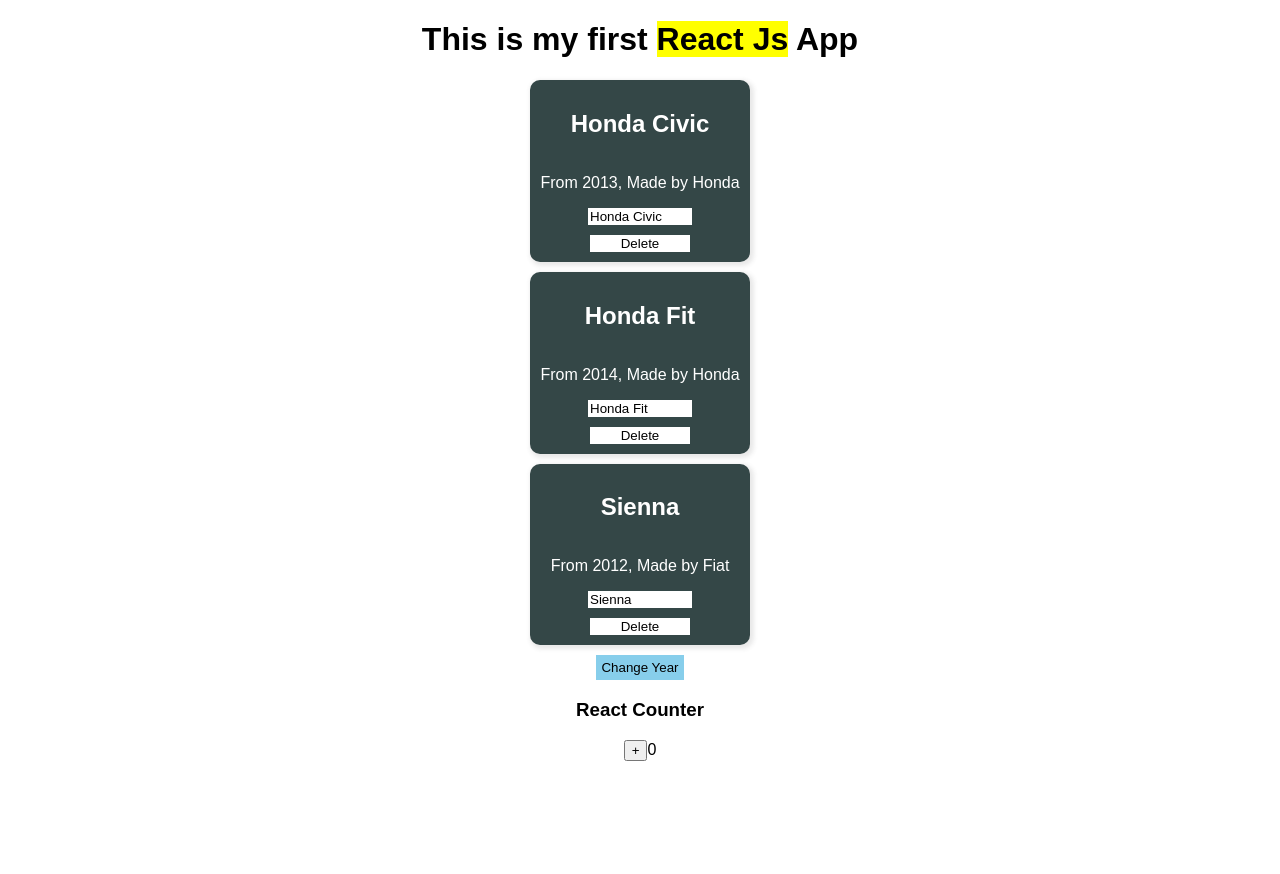
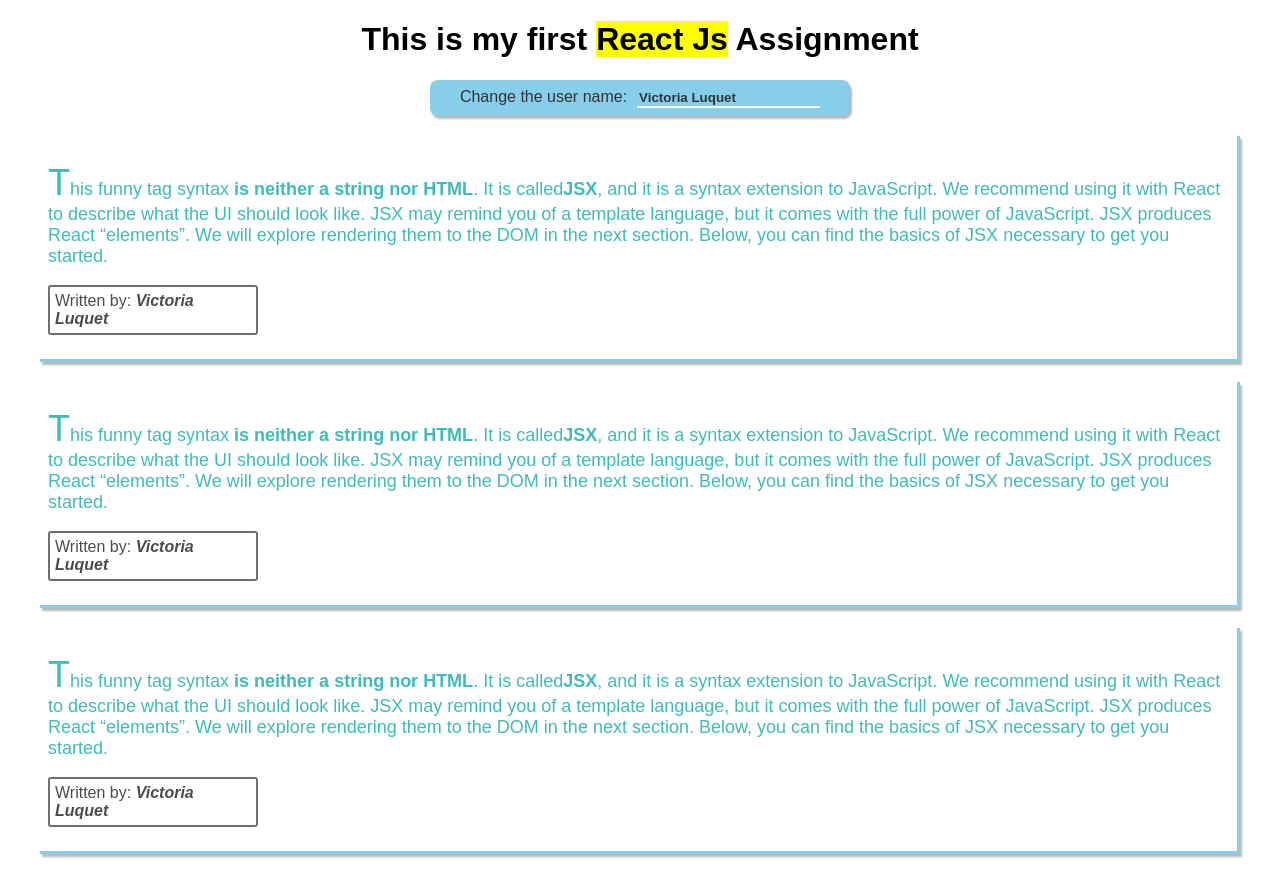
Before and after one commit to vicluq/React-JS, a React (Create React App) app in the folder first-app/: page / in a window 1280 px wide. Before the commit the page ends 800 px from the top, so only its background shows below. Built offline with nearby package versions, Linux system fonts and the light colour scheme.

Commit message:
first assignment

```diff
--- a/first-app/src/App.css
+++ b/first-app/src/App.css
@@ -3,3 +3,6 @@
   text-align: center;
   box-sizing: border-box;
 }
+.posts {
+  margin: 20px 0 0;
+}
--- a/first-app/src/App.jsx
+++ b/first-app/src/App.jsx
@@ -1,104 +1,34 @@
 import React, { Component } from "react";
-import lodash from "lodash";
-
-import "./App.css"; //import App content. webpack will access this because i've imported the App on my index.js (entry)
-import Car from "./Car/Car";
-import Counter from "./Counter/Counter";
+import "./App.css";
+import UserOutput from "./UserOutput/UserOutput";
+import UserInput from "./UserInput/UserInput";
 
 class App extends Component {
-  //nao tem para que usar props muito, a não ser que eu queira passar algo no ReactDOM.render
-  constructor() {
-    super();
-    this.Buttonstyle = {
-      padding: "5px",
-      backgroundColor: "skyblue",
-      border: "none",
-      cursor: "pointer",
-    };
-  }
   state = {
-    cars: [
-      { name: "Honda Civic", brand: "Honda", fabYear: "2013" },
-      { name: "Honda Fit", brand: "Honda", fabYear: "2014" },
-      { name: "Sienna", brand: "Fiat", fabYear: "2012" },
-    ],
-    state2:
-      "this won´t change/be substituted if i call setState, only if i was using hooks -> useState",
-    counter: 0,
+    test: "react é massa",
+    username: "Victoria Luquet",
   };
 
-  counter() {
-    //this here refers to global and not to the Class because it is a normal function
-    this.setState((previousState) => {
-      return { ...previousState, counter: previousState.counter + 1 };
-    });
-  }
-
-  inputHandler = (event) => {
-    this.setState({
-      cars: [
-        { name: event.target.value, brand: "Honda", fabYear: "2013" },
-        { name: "Fit", brand: "Honda", fabYear: "2014" },
-        { name: "Sienna", brand: "Fiat", fabYear: "2012" },
-      ],
-    });
-  };
-
-  changeHandler = (...params) => {
-    this.setState({
-      cars: [
-        { name: "Honda Civic", brand: "Honda", fabYear: params[0] },
-        { name: "Honda Fit", brand: "Honda", fabYear: params[1] },
-        { name: "Sienna", brand: "Fiat", fabYear: params[2] },
-      ],
-    });
+  changeUsernameHandler = (event) => {
+    this.setState({ username: event.target.value });
     console.log(this.state);
   };
-
+  // {..state, ...newState}
   render() {
-    // const Buttonstyle = {
-    //   padding: "5px",
-    //   backgroundColor: "skyblue",
-    //   border: "none",
-    //   cursor: "pointer",
-    // };
-
     return (
       <div className="App">
         <h1>
-          This is my first <mark>React Js</mark> App
+          This is my first <mark>React Js</mark> Assignment
         </h1>
-        <Car
-          name={this.state.cars[0].name}
-          brand={this.state.cars[0].brand}
-          fabYear={this.state.cars[0].fabYear}
-          input={this.inputHandler}
-        >
-          {/* <p>Esse carro é o melhor</p> */}
-          {/* se no componente Car eu não mandar exibir props.children, se um tiver ele não exibe */}
-        </Car>
-        <Car
-          name={this.state.cars[1].name}
-          brand={this.state.cars[1].brand}
-          fabYear={this.state.cars[1].fabYear}
-          click={this.changeHandler.bind(this, 2020, 2017, 2019)}
+        <UserInput
+          changeUsername={this.changeUsernameHandler}
+          username={this.state.username}
         />
-        <Car
-          name={this.state.cars[2].name}
-          brand={this.state.cars[2].brand}
-          fabYear={this.state.cars[2].fabYear}
-        />
-        <button
-          style={this.Buttonstyle}
-          onClick={this.changeHandler.bind(null, 2020, 2017, 2019)}
-        >
-          Change Year
-        </button>
-
-        <Counter
-          value={this.state.counter}
-          click={this.counter.bind(this, null)}
-        />
+        <div className="posts">
+          <UserOutput username={this.state.username} />
+          <UserOutput username={this.state.username} />
+          <UserOutput username={this.state.username} />
+        </div>
       </div>
     );
   }
@@ -109,4 +39,105 @@
 // Here I will import all the main components and those will import other components
 // that they use, as well
 
-//FetchData => export data to other file and build component giving to the state the data
+/* -------- Previous classes ------------ */
+// import Car from "./Car/Car";
+// import Counter from "./Counter/Counter";
+
+// class App extends Component {
+//   //nao tem para que usar props muito, a não ser que eu queira passar algo no ReactDOM.render
+//   constructor() {
+//     super();
+//     this.Buttonstyle = {
+//       padding: "5px",
+//       backgroundColor: "skyblue",
+//       border: "none",
+//       cursor: "pointer",
+//     };
+//   }
+//   state = {
+//     cars: [
+//       { name: "Honda Civic", brand: "Honda", fabYear: "2013" },
+//       { name: "Honda Fit", brand: "Honda", fabYear: "2014" },
+//       { name: "Sienna", brand: "Fiat", fabYear: "2012" },
+//     ],
+//     state2:
+//       "this won´t change/be substituted if i call setState, only if i was using hooks -> useState",
+//     counter: 0,
+//   };
+
+//   counter() {
+//     //this here refers to global and not to the Class because it is a normal function
+//     this.setState((previousState) => {
+//       return { ...previousState, counter: previousState.counter + 1 };
+//     });
+//   }
+
+//   inputHandler = (event) => {
+//     this.setState({
+//       cars: [
+//         { name: event.target.value, brand: "Honda", fabYear: "2013" },
+//         { name: "Fit", brand: "Honda", fabYear: "2014" },
+//         { name: "Sienna", brand: "Fiat", fabYear: "2012" },
+//       ],
+//     });
+//   };
+
+//   changeHandler = (...params) => {
+//     this.setState({
+//       cars: [
+//         { name: "Honda Civic", brand: "Honda", fabYear: params[0] },
+//         { name: "Honda Fit", brand: "Honda", fabYear: params[1] },
+//         { name: "Sienna", brand: "Fiat", fabYear: params[2] },
+//       ],
+//     });
+//     console.log(this.state);
+//   };
+
+//   render() {
+//     // const Buttonstyle = {
+//     //   padding: "5px",
+//     //   backgroundColor: "skyblue",
+//     //   border: "none",
+//     //   cursor: "pointer",
+//     // };
+
+//     return (
+//       <div className="App">
+//         <h1>
+//           This is my first <mark>React Js</mark> App
+//         </h1>
+//         <Car
+//           name={this.state.cars[0].name}
+//           brand={this.state.cars[0].brand}
+//           fabYear={this.state.cars[0].fabYear}
+//           input={this.inputHandler}
+//         >
+//           {/* <p>Esse carro é o melhor</p> */}
+//           {/* se no componente Car eu não mandar exibir props.children, se um tiver ele não exibe */}
+//         </Car>
+//         <Car
+//           name={this.state.cars[1].name}
+//           brand={this.state.cars[1].brand}
+//           fabYear={this.state.cars[1].fabYear}
+//           click={this.changeHandler.bind(this, 2020, 2017, 2019)}
+//         />
+//         <Car
+//           name={this.state.cars[2].name}
+//           brand={this.state.cars[2].brand}
+//           fabYear={this.state.cars[2].fabYear}
+//         />
+//         <button
+//           style={this.Buttonstyle}
+//           onClick={this.changeHandler.bind(null, 2020, 2017, 2019)}
+//         >
+//           Change Year
+//         </button>
+
+//         <Counter
+//           value={this.state.counter}
+//           click={this.counter.bind(this, null)}
+//         />
+//       </div>
+//     );
+//   }
+// }
--- /dev/null
+++ b/first-app/src/UserInput/UserInput.jsx
@@ -0,0 +1,47 @@
+import React from "react";
+
+// this comp: have an input element --> default value and ability to change username
+
+const userInput = (props) => {
+  const style = {
+    container: {
+      padding: "8px",
+      margin: "10px auto",
+      width: "420px",
+      backgroundColor: "skyblue",
+      borderRadius: "8px",
+      boxShadow: "2px 3px 2px #00000047",
+    },
+
+    label: {
+      margin: "0 10px 0 0",
+      color: "#333",
+    },
+
+    input: {
+      border: "none",
+      borderRadius: "0",
+      borderBottom: "2px solid #fff",
+      backgroundColor: "transparent",
+      fontWeight: 600,
+      color: "#333",
+    },
+  };
+
+  return (
+    <div className="userInput" style={style.container}>
+      <label htmlFor="changeUsername" style={style.label}>
+        Change the user name:
+      </label>
+      <input
+        style={style.input}
+        type="text"
+        id="changeUsername"
+        value={props.username}
+        onChange={props.changeUsername}
+      />
+    </div>
+  );
+};
+
+export default userInput;
--- /dev/null
+++ b/first-app/src/UserOutput/UserOutput.css
@@ -0,0 +1,31 @@
+.UserOutput {
+  margin: 0px auto 20px;
+  width: 1200px;
+  padding: 8px;
+  text-align: start;
+  border-bottom: 3px solid skyblue;
+  border-right: 3px solid skyblue;
+  box-shadow: 2px 3px 2px #00000047;
+}
+
+.text {
+  font-size: 18px;
+  color: rgb(64, 187, 187);
+}
+
+.text::first-letter {
+  font-size: 36px;
+}
+
+.username {
+  width: 210px;
+  padding: 5px;
+  border: 2px solid #333;
+  opacity: 70%;
+  border-radius: 3px;
+}
+
+.username span {
+  font-weight: 600;
+  font-style: italic;
+}
--- /dev/null
+++ b/first-app/src/UserOutput/UserOutput.js
@@ -0,0 +1,26 @@
+import React from "react";
+import "./UserOutput.css";
+/* this comp: have two p's
+- pass a username via state to props
+*/
+
+const userOutput = (props) => {
+  return (
+    <div className="UserOutput">
+      <p className="text">
+        This funny tag syntax <b>is neither a string nor HTML</b>. It is called
+        <strong>JSX</strong>, and it is a syntax extension to JavaScript. We
+        recommend using it with React to describe what the UI should look like.
+        JSX may remind you of a template language, but it comes with the full
+        power of JavaScript. JSX produces React “elements”. We will explore
+        rendering them to the DOM in the next section. Below, you can find the
+        basics of JSX necessary to get you started.
+      </p>
+      <p className="username">
+        Written by: <span>{props.username}</span>
+      </p>
+    </div>
+  );
+};
+
+export default userOutput;
--- a/first-app/src/index.css
+++ b/first-app/src/index.css
@@ -1,4 +1,8 @@
 /* Not App related styles, but general styles */
+* {
+  box-sizing: border-box;
+}
+
 body {
   margin: 0;
   padding: 0;
```
